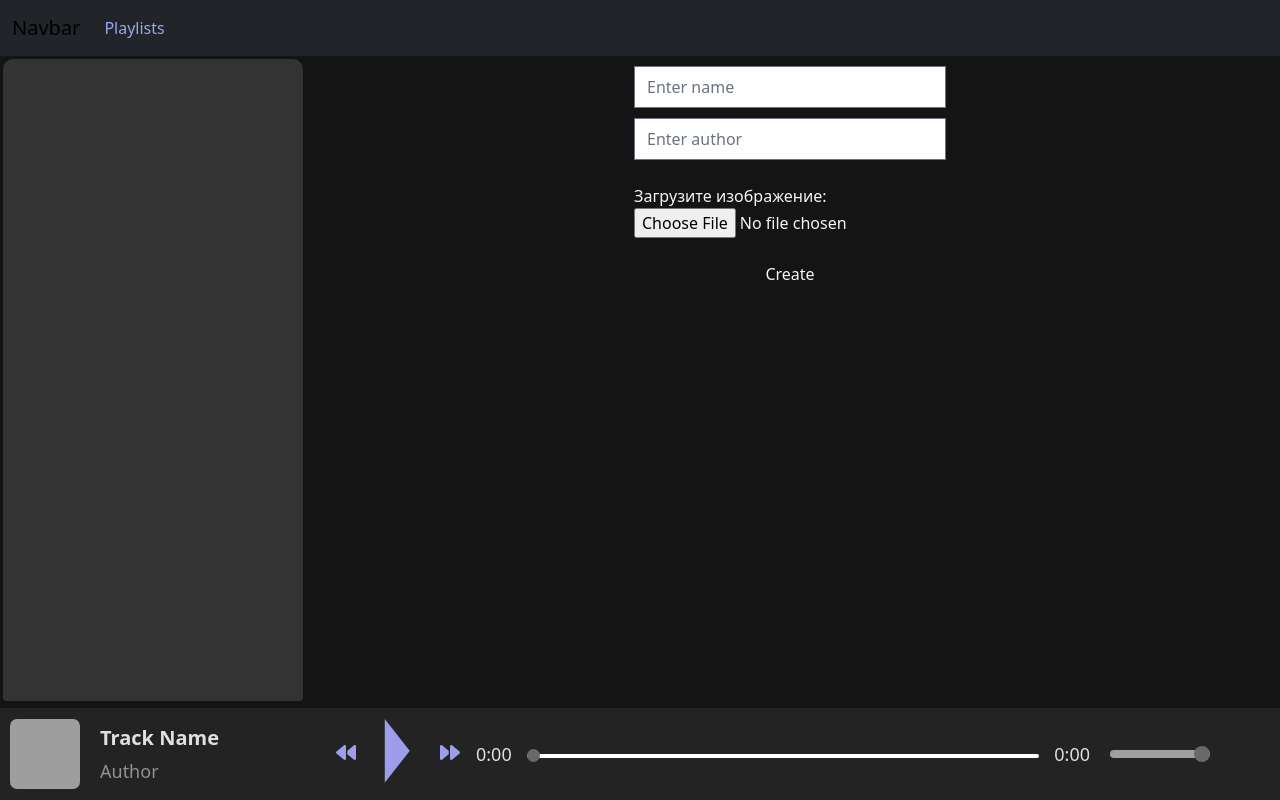
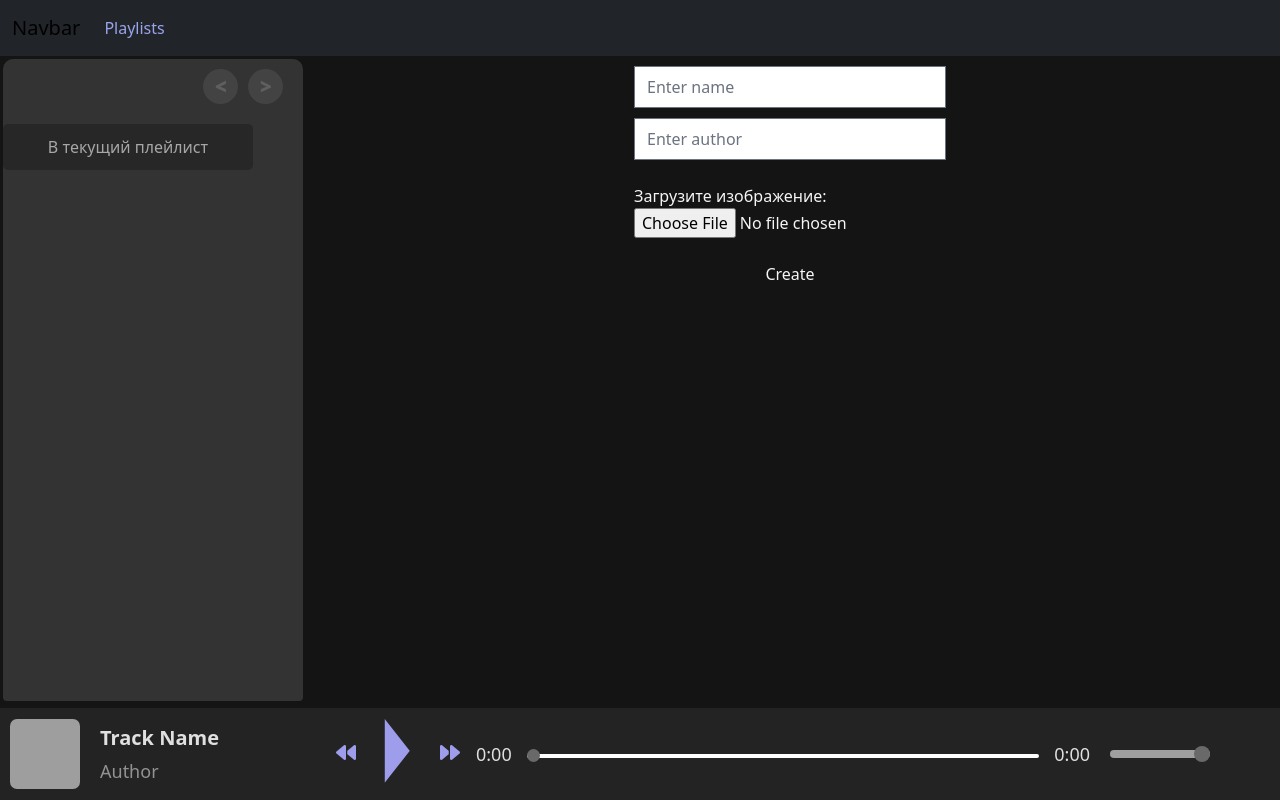
Before and after one commit to fckng0d/audio-service-client, a React (Create React App) app: page /playlists/add in a window 1280 px wide. Built offline with nearby package versions, Linux system fonts and the light colour scheme; grey boxes are pictures that could not be loaded; the HTML template or start-up script is replaced by a standard one.

Commit message:
added navigation buttons; fixed deletion from the playlist;

```diff
--- a/src/App.jsx
+++ b/src/App.jsx
@@ -1,5 +1,10 @@
-import React from "react";
-import { BrowserRouter as Router, Routes, Route } from "react-router-dom";
+import React, { useState, useContext, createContext } from "react";
+import {
+  BrowserRouter as Router,
+  Routes,
+  Route,
+  useLocation,
+} from "react-router-dom";
 import AudioList from "./components/audioList/AudioList";
 import UploadForm from "./components/uploadAudio/UploadForm";
 import Navbar from "./components/navbar/Navbar";
@@ -10,11 +15,49 @@ import Sidebar from "./components/sideBar/Sidebar";
 import AddGlobalPlaylist from "./components/addGlobalPlaylist/AddGlobalPlaylist";
 import "./App.css";
 
+const HistoryContext = createContext();
+export const useHistoryContext = () => useContext(HistoryContext);
+
 function App() {
-  const showMainControls = false;
+  const [isPressedNavButton, setIsPressedNavButton] = useState(false);
+  const [isBackAvailable, setIsBackAvailable] = useState(false);
+  const [isForwardAvailable, setIsForwardAvailable] = useState(false);
+
+  const setLastStateKey = () => {
+    // console.log(isPressedNavButton);
+
+    if (!isPressedNavButton) {
+      localStorage.setItem(
+        "lastStateKey",
+        JSON.stringify(window.history.state)
+      );
+    }
+
+    setIsPressedNavButton(false);
+
+    const isFirstPage = window.history.state?.isFirstPage;
+
+    const currentState = window.history.state;
+    const lastStateStr = localStorage.getItem("lastStateKey");
+    const lastState = lastStateStr ? JSON.parse(lastStateStr) : null;
+
+    const isLastPage =
+      currentState && lastState && currentState.key === lastState.key;
+
+    setIsBackAvailable(!isFirstPage);
+    setIsForwardAvailable(!isLastPage);
+  };
 
   return (
     <div className="App">
+      <HistoryContext.Provider
+        value={{
+          setLastStateKey,
+          isBackAvailable,
+          isForwardAvailable,
+          setIsPressedNavButton,
+        }}
+      >
         <Router>
           <div className="main-content">
             <Navbar />
@@ -22,16 +65,29 @@ function App() {
               <AudioProvider>
                 <Sidebar className="sidebar" />
                 <Routes>
-                <Route path="/playlists/:id/upload" element={<UploadForm />} />
-                <Route path="/playlists/:id" element={<AudioList />} />
-                <Route path="/playlists" element={<PlaylistContainer />} />
-                <Route path="/playlists/add" element={<AddGlobalPlaylist />} />
+                  <Route
+                    path="/playlists/:id/upload"
+                    element={<UploadForm key="uploadForm" />}
+                  />
+                  <Route
+                    path="/playlists/:id"
+                    element={<AudioList key="audioList" />}
+                  />
+                  <Route
+                    path="/playlists"
+                    element={<PlaylistContainer key="playlistContainer" />}
+                  />
+                  <Route
+                    path="/playlists/add"
+                    element={<AddGlobalPlaylist key="addGlobalPlaylist" />}
+                  />
                 </Routes>
                 <AudioControls />
               </AudioProvider>
             </div>
           </div>
         </Router>
+      </HistoryContext.Provider>
     </div>
   );
 }
--- a/src/components/AudioContext.jsx
+++ b/src/components/AudioContext.jsx
@@ -244,13 +244,13 @@ export const AudioProvider = ({ children }) => {
     if (currentTrackIndex !== -1) {
       playNextTrack();
     }
-  }, 500);
+  }, 0);
 
   const debouncedPlayPreviousTrack = debounce(() => {
     if (currentTrackIndex !== -1) {
       playPreviousTrack();
     }
-  }, 500);
+  }, 0);
 
   useEffect(() => {
     if (
--- a/src/components/audioControls/AudioControls.css
+++ b/src/components/audioControls/AudioControls.css
@@ -56,6 +56,7 @@
   height: 70px;
   margin-right: 10px;
   border-radius: 7px;
+  /* object-fit: cover; */
 }
 
 .title-author {
--- a/src/components/audioList/AudioList.css
+++ b/src/components/audioList/AudioList.css
@@ -179,6 +179,7 @@
   margin-right: 10px;
   border-radius: 4px;
   user-select: none;
+  /* object-fit: cover; */
 }
 
 .audio-list .button-container {
--- a/src/components/audioList/AudioList.jsx
+++ b/src/components/audioList/AudioList.jsx
@@ -5,8 +5,11 @@ import { Link } from "react-router-dom";
 import { DragDropContext, Droppable, Draggable } from "react-beautiful-dnd";
 import { Tooltip } from "react-tooltip";
 import "./AudioList.css";
+import { useHistoryContext } from "../../App";
 
 const AudioList = () => {
+  const { setLastStateKey } = useHistoryContext();
+
   const { id } = useParams();
   const [prevPlaylistId, setPrevPlaylistId] = useState(null);
   const abortControllerRef = useRef(null);
@@ -62,6 +65,8 @@ const AudioList = () => {
   } = useAudioContext();
 
   useEffect(() => {
+    setLastStateKey();
+
     const abortController = new AbortController();
     abortControllerRef.current = abortController;
 
@@ -183,7 +188,7 @@ const AudioList = () => {
   }, [playlistId]);
 
   const deleteFromPlaylist = async (audioFile) => {
-    console.log(audioFile.id)
+    console.log(audioFile.id);
     setIsDeleting(true);
 
     clearLocalPlaylist();
@@ -240,12 +245,16 @@ const AudioList = () => {
         }
       );
 
-      if (!response.ok) {
+      if (
+        // !response.ok
+        response.status === 500
+      ) {
+        setIsDeleting(false);
         throw new Error("Failed to delete audio file from playlist");
       }
 
       if (response.ok) {
-        console.log("Audio file deleted from playlist successfully");
+        // console.log("Audio file deleted from playlist successfully");
         setIsDeleting(false);
       }
     } catch (error) {
@@ -338,7 +347,7 @@ const AudioList = () => {
     }
 
     const updateAudioFiles = async (id, updatedAudioFiles) => {
-      console.log(id);
+      // console.log(id);
       try {
         const response = await fetch(
           `http://localhost:8080/api/playlists/${id}/update`,
@@ -353,14 +362,17 @@ const AudioList = () => {
 
         // setIsUpdating(false);
 
-        if (!response.ok) {
+        if (
+          // !response.ok
+          response.status === 500
+        ) {
           setIsUpdating(false);
           throw new Error("Failed to update playlist");
         }
 
         if (response.ok) {
           setIsUpdating(false);
-          console.log("all");
+          // console.log("all");
         }
       } catch (error) {
         console.error("Error updating playlist:", error);
@@ -442,10 +454,10 @@ const AudioList = () => {
                       key={audioFile.id}
                       draggableId={audioFile.id}
                       index={index}
-                      isDragDisabled={
-                        isDeleting
-                      //   // || isDragDisabled
-                      }
+                      // isDragDisabled={
+                      //   isDeleting
+                      // //   // || isDragDisabled
+                      // }
                     >
                       {(provided) => (
                         <li
@@ -527,20 +539,22 @@ const AudioList = () => {
                               {hoveredIndex === index ? (
                                 <button
                                   className={`delete-from-playlist-button${
-                                    isUpdating
+                                    // isUpdating
+                                    false
+                                      ? // не должно быть
+                                        // || isDeleting
 
-                                    // не должно быть
-                                    || isDeleting
-
-                                    ? " updating" : ""
+                                        " updating"
+                                      : ""
                                   }`}
                                   id="delete-from-playlist-button"
                                   onClick={() => deleteFromPlaylist(audioFile)}
-                                  disabled={isUpdating
+                                  // disabled={
+                                  //   isUpdating
 
-                                    // не должно быть
-                                    || isDeleting
-                                  }
+                                  //   // не должно быть
+                                  //   // || isDeleting
+                                  // }
                                 >
                                   X
                                 </button>
--- a/src/components/sideBar/Sidebar.css
+++ b/src/components/sideBar/Sidebar.css
@@ -1,6 +1,8 @@
 .sidebar {
-  display: flex;
+  /* display: flex; */
   justify-content: center;
+  /* flex-direction: column; */
+  /* align-items: flex-end; */
   left: 0;
   top: 59px;
   margin-left: 3px;
@@ -8,12 +10,64 @@
   min-height: 619px;
   height: 80.2%;
   background-color: #333;
-  position:absolute;
+  position: absolute;
   background-color: #333;
   border-top-left-radius: 10px;
   border-top-right-radius: 10px;
   border-bottom-left-radius: 4px;
   border-bottom-right-radius: 4px;
+}
+
+.navigaton-container {
+  display: flex;
+  justify-content: flex-end;
+  margin-bottom: 20px;
+  margin-top: 10px;
+  margin-right: 20px;
+}
+
+.navigaton-container .back-button, .navigaton-container .forward-button {
+  display: flex;
+  align-items: center;
+  justify-content: center;
+  /* margin-right: 10px; */
+  margin-left: 10px;
+  width: 35px;
+  height: 35px;
+  border: none;
+  border-radius: 100px;
+  background-color: dimgrey;
+}
+
+.navigaton-container .back-button.disabled {
+  background-color: rgb(67, 67, 67);
+}
+
+.navigaton-container .forward-button.disabled {
+  background-color: rgb(67, 67, 67);
+}
+
+.navigaton-container .back-button:not(.disabled):hover {
+  background-color: rgb(133, 133, 133);
+}
+
+.navigaton-container .forward-button:not(.disabled):hover {
+  background-color: rgb(133, 133, 133);
+}
+
+.navigaton-container button p {
+  color: #ffffff;
+  font-weight: 1000;
+  transform: scale(1.2, 1.2);
+  margin: 0;
+}
+
+.navigaton-container .back-button.disabled p {
+  color: #605f5f;
+}
+
+.navigaton-container .forward-button.disabled p {
+  color: #605f5f;
 }
 
 .toCurrentPlaylist-button {
--- a/src/components/sideBar/Sidebar.js
+++ b/src/components/sideBar/Sidebar.js
@@ -1,10 +1,17 @@
-import React, { useEffect } from "react";
+import React, { useEffect, useState } from "react";
 import { useAudioContext } from "../AudioContext";
-import { useNavigate } from "react-router-dom";
+import { useNavigate, useLocation } from "react-router-dom";
 import "./Sidebar.css";
 import "bootstrap/dist/css/bootstrap.min.css";
+import { useHistoryContext } from "../../App";
 
 const Sidebar = () => {
+  const {
+    isBackAvailable,
+    isForwardAvailable,
+    setIsPressedNavButton,
+  } = useHistoryContext();
+
   const { currentPlaylistId, playlistId } = useAudioContext();
 
   const navigate = useNavigate();
@@ -12,6 +19,54 @@ const Sidebar = () => {
   const handleNavigateToCurrentPlaylist = () => {
     if (currentPlaylistId !== -2 && playlistId !== -1) {
       navigate(`/playlists/${currentPlaylistId}`);
+    }
+  };
+
+  useEffect(() => {
+    const initialState = { isFirstPage: true, idx: 0 };
+    window.history.replaceState(
+      initialState,
+      document.title,
+      window.location.href
+    );
+  }, []);
+
+  // useEffect(() => {
+  //   const handleNavigationChange = (event) => {
+  //     // const isFirstPage = event.state?.isFirstPage;
+
+  //     // const currentState = window.history.state;
+  //     // const lastStateStr = localStorage.getItem("lastStateKey");
+  //     // const lastState = lastStateStr ? JSON.parse(lastStateStr) : null;
+
+  //     // const isLastPage =
+  //     //   currentState && lastState && currentState.key === lastState.key;
+
+  //     // console.log("isLastPage = ", isLastPage);
+
+  //     // setIsBackAvailable(!isFirstPage);
+  //     // setIsForwardAvailable(!isLastPage);
+  //   };
+
+  //   window.addEventListener("popstate", handleNavigationChange);
+
+  //   return () => {
+  //     window.removeEventListener("popstate", handleNavigationChange);
+  //   };
+  // }, []);
+
+  const handleForwardNavigate = () => {
+    setIsPressedNavButton(true);
+
+    window.history.forward();
+  };
+
+  const handleBackNavigate = () => {
+    setIsPressedNavButton(true);
+
+    const isFirstPage = window.history.state?.isFirstPage;
+    if (!isFirstPage) {
+      window.history.back();
     }
   };
 
@@ -29,12 +84,27 @@ const Sidebar = () => {
               Search
             </button>
           </form> */}
+      <div className="navigaton-container">
+        <button
+          className={isBackAvailable ? "back-button" : "back-button disabled"}
+          onClick={() => handleBackNavigate()}
+        >
+          <p>&lt;</p>
+        </button>
+        <button
+          className={
+            isForwardAvailable ? "forward-button" : "forward-button disabled"
+          }
+          onClick={() => handleForwardNavigate()}
+        >
+          <p>&gt;</p>
+        </button>
+      </div>
       <div className="toCurrentPlaylist-button">
         <button
           onClick={handleNavigateToCurrentPlaylist}
-          hidden={
-            currentPlaylistId === -2 ||
-            playlistId === currentPlaylistId
+          disabled={
+            currentPlaylistId === -2 || playlistId === currentPlaylistId
           }
         >
           <span>В текущий плейлист</span>
```
Also changed, not shown: src/components/addGlobalPlaylist/AddGlobalPlaylist.jsx (+10 -5 lines), src/components/audioControls/AudioControls.jsx (+60 -23 lines), src/components/playlistContainer/PlaylistContainer.jsx (+12 -3 lines), src/components/uploadAudio/UploadForm.jsx (+9 -1 lines). Lines whose indentation alone changed are shown as unchanged.
